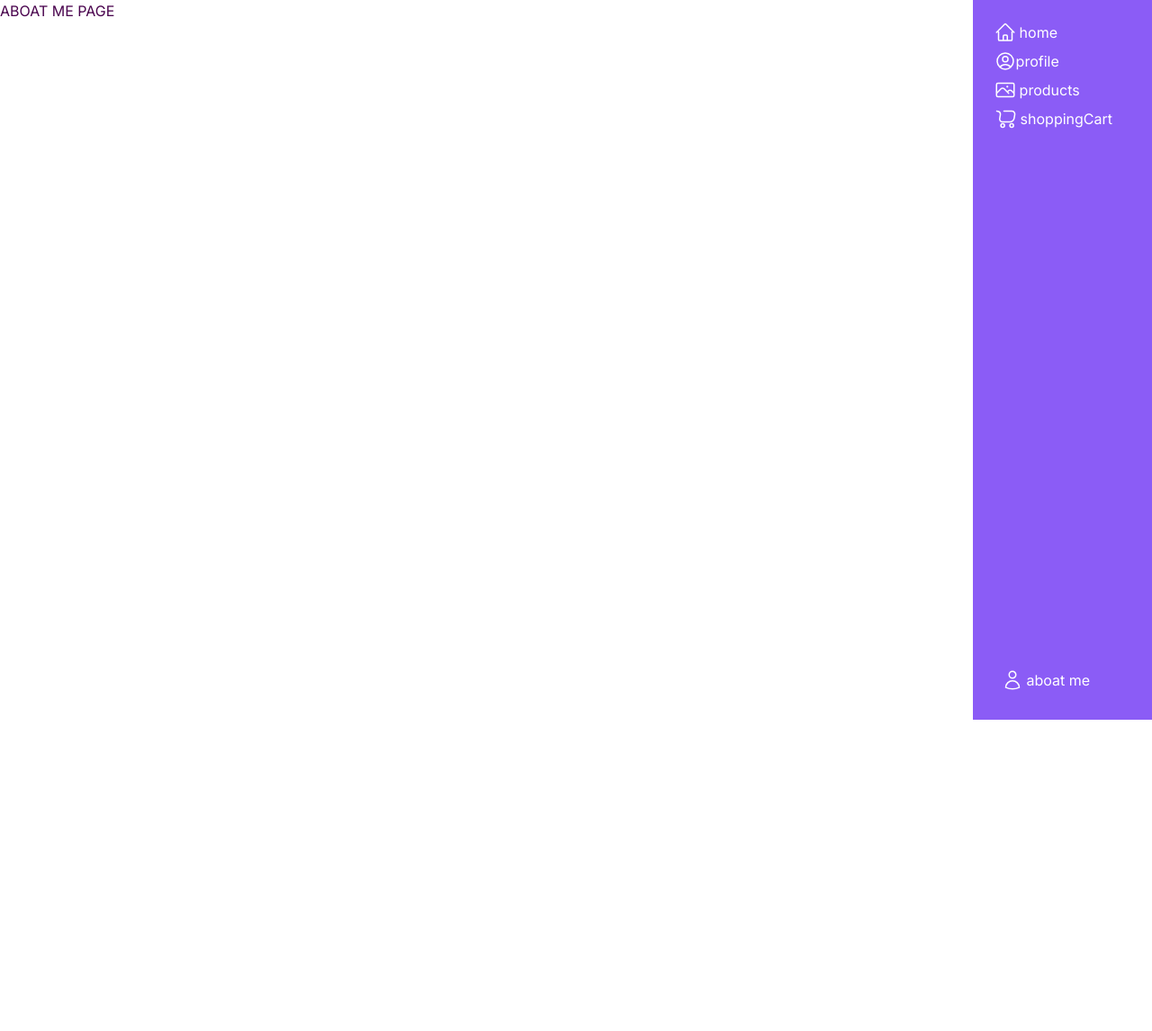
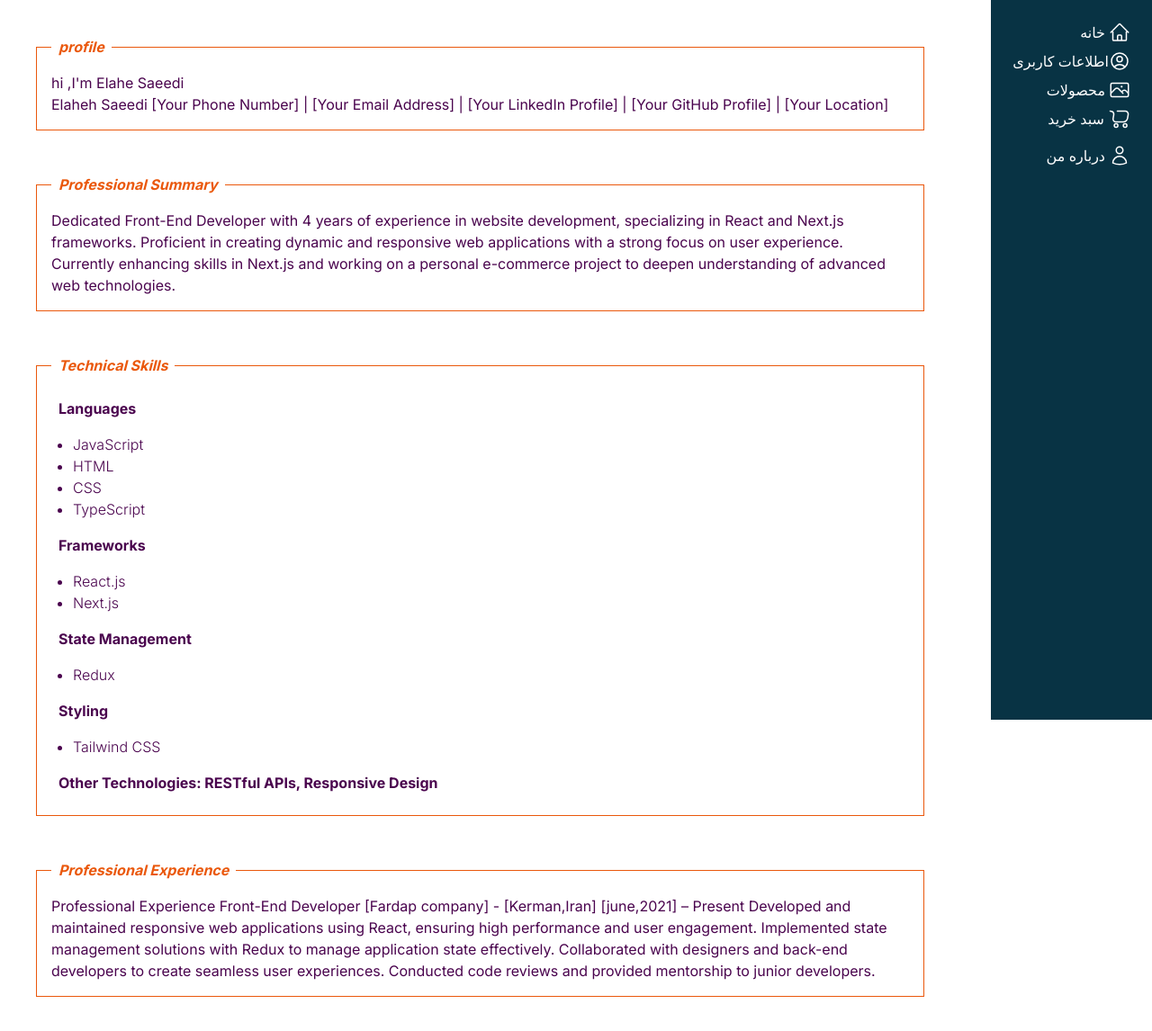
Before and after one commit to elisaeidi/digimall, a Next.js app: page /aboatMe in a window 1280 px wide. Shown: the whole page at 90% size. Before the commit the page ends 800 px from the top, so only its background shows below. Built offline with nearby package versions, Linux system fonts and the light colour scheme.

Commit message:
create aboat me page

```diff
--- a/src/app/aboatMe/page.js
+++ b/src/app/aboatMe/page.js
@@ -1,3 +1,71 @@
-export default function Aboat(){
-    return <h1 className="col-span-3">ABOAT ME PAGE</h1>
+import Image from "next/image";
+
+export default function Aboat() {
+    return (
+        <div className="flex-1 flex flex-col  text--cyan-950 p-4">
+            {/* <Image className='rounded-full' width={100} height={100} src="/images/Elahe_Saeedi.jpg" /> */}
+
+            {/* profile */}
+            <fieldset className="border border-orange-600 p-4 m-6">
+                <legend className="italic text-base font-bold px-2 text-orange-600">profile</legend>
+                <h1>hi ,I'm Elahe Saeedi</h1>
+                <p>Elaheh Saeedi
+                    [Your Phone Number] | [Your Email Address] | [Your LinkedIn Profile] | [Your GitHub Profile] | [Your Location]</p>
+
+            </fieldset>
+            {/* Professional Summary */}
+            <fieldset className="border border-orange-600 p-4 m-6">
+                <legend className="italic text-base font-bold px-2 text-orange-600">Professional Summary</legend>
+                <p> Dedicated Front-End Developer with 4 years of experience in website development, specializing in React and Next.js frameworks. Proficient in creating dynamic and responsive web applications with a strong focus on user experience. Currently enhancing skills in Next.js and working on a personal e-commerce project to deepen understanding of advanced web technologies.</p>
+            </fieldset>
+            {/* Technical Skills  */}
+            <fieldset className="border border-orange-600 p-4 m-6">
+                <legend className="italic text-base font-bold px-2 text-orange-600">Technical Skills </legend>
+                <ul className="list-none p-2">
+                    <li className="font-bold">Languages
+                        <ul className="list-disc font-light text-base p-4">
+                            <li>JavaScript</li>
+                            <li>HTML</li>
+                            <li>CSS</li>
+                            <li>TypeScript</li>
+                        </ul>
+                    </li>
+                    <li className="font-bold">Frameworks
+                        <ul className="list-disc font-light p-4">
+                            <li>React.js</li>
+                            <li>Next.js</li>
+                        </ul>
+                    </li>
+                    <li className="font-bold">State Management
+                        <ul className="list-disc font-light p-4">
+                            <li>Redux</li>
+                        </ul>
+                    </li>
+                    <li className="font-bold">Styling
+                        <ul className="list-disc font-light p-4">
+                            <li>Tailwind CSS</li>
+                        </ul>
+                    </li>
+                    <li className="font-bold">Other Technologies: RESTful APIs, Responsive Design</li>
+                </ul>
+            </fieldset>
+            {/* Professional Experience */}
+            <fieldset className="border border-orange-600 p-4 m-6">
+                <legend className="italic text-base font-bold px-2 text-orange-600">Professional Experience</legend>
+                <p>
+                    Professional Experience
+                    Front-End Developer
+                    [Fardap company] - [Kerman,Iran]
+                    [june,2021] – Present
+
+                    Developed and maintained responsive web applications using React, ensuring high performance and user engagement.
+                    Implemented state management solutions with Redux to manage application state effectively.
+                    Collaborated with designers and back-end developers to create seamless user experiences.
+                    Conducted code reviews and provided mentorship to junior developers.
+                </p>
+
+            </fieldset>
+        </div>
+    )
+
 }
--- a/src/app/components/cardComponents/page.js
+++ b/src/app/components/cardComponents/page.js
@@ -14,7 +14,7 @@ export default function CardComponent({ ...props }) {
             {
                 cardList.map((item, index) => {
                     return <Link
-                        className='rounded-lg border border-violet-500 bg-violet-500 text-white m-2'
+                        className='rounded-lg border border-orange-600 bg-orange-600 text-white m-2'
                         href={`/products/${item.id}`}
                         key={index}
                     >
@@ -22,7 +22,7 @@ export default function CardComponent({ ...props }) {
                             <Image className='overflow-hidden rounded-t-lg hover:shadow-md shadow-red-900 min-h-60 max-h-60 min-w-60 max-w-60' layout='fixed' width={200} height={200} src={item.url} />
                             <div className='flex-wrap p-2'>
                                 <p><span>productName : </span>{item.name}</p>
-                                <p><span>price : </span>{item.price}</p>
+                               <p><span>price : < /span>{item.price}</p>
                                 <p>
                                     {item.productCount != 0 ? <label><span>count : </span>{item.productCount}<span></span></label>
                                         :
--- a/src/app/components/form/page.js
+++ b/src/app/components/form/page.js
@@ -7,6 +7,7 @@ import { useFormState } from "react-dom"
 
 export default function CreateForm({ ...props }) {
     const list = props.inputList
+    console.log("list>>>>>>>>>>",list)
     const [state, formAction] = useFormState(postForm, {})
 
     return (
--- a/src/app/components/navbar/page.js
+++ b/src/app/components/navbar/page.js
@@ -7,12 +7,19 @@ import { useSelector } from 'react-redux';
 export default function Navbar() {
     const state = useSelector((state => state.shoppingCart))
     const [isOpenMenu, setIsMenuOpen] = useState(false)
+    const [isSelected, setIsSelected] = useState(false)
+    const [bgColor,setBgColor] =useState('flex m-2 hoverLink')
+    const linkList = ["p1","p2","p3","p4"]
+
+    const handleBgColor =(index)=>{
+        setIsSelected(index)
+    }
 
     const handleToggleMenu = () => {
         setIsMenuOpen(!isOpenMenu);
     };
     return (
-        <>
+        <div dir='rtl'>
             <div id='burger' onClick={handleToggleMenu} className='md:hidden flex m-2 fixed top-0 right-0'>
                 <svg xmlns="http://www.w3.org/2000/svg" fill="none" viewBox="0 0 24 24" strokeWidth="1.5" stroke="currentColor"
                     className="w-6 h-6"
@@ -23,55 +30,64 @@ export default function Navbar() {
             {/* <div className={`md:navbar ${isOpenMenu ? 'navbar' : ''}`}
             > */}
             <div className='flex-1 flex flex-col justify-between text-white p-4'>
+
+                {/* <div>
+
+                    {
+                        linkList.map((item,index)=>{
+                            return <p className={isSelected  === index ? 'bg-red-200 m-2' : 'bg-yellow-400 m-2'} onClick={(index)=>handleBgColor(index)}>{item}</p>
+                        })
+                    }
+                </div> */}
                 <div>
-                    <Link href='/home' className='flex m-2 hoverLink'>
+                    <Link href='/home' className={bgColor} onClick={handleBgColor}>
                         <svg xmlns="http://www.w3.org/2000/svg" fill="none" viewBox="0 0 24 24" strokeWidth="1.5" stroke="currentColor"
                             className="w-6 h-6"
                         >
                             <path strokeLinecap="round" strokeLinejoin="round" d="m2.25 12 8.954-8.955c.44-.439 1.152-.439 1.591 0L21.75 12M4.5 9.75v10.125c0 .621.504 1.125 1.125 1.125H9.75v-4.875c0-.621.504-1.125 1.125-1.125h2.25c.621 0 1.125.504 1.125 1.125V21h4.125c.621 0 1.125-.504 1.125-1.125V9.75M8.25 21h8.25" />
                         </svg>
 
-                        <li className='list-none mx-1'>home</li>
+                        <li className='list-none mx-1'>خانه</li>
                     </Link>
-                    <Link href='/profile' className='flex m-2 hoverLink'>
+                    <Link href='/profile' className={bgColor} onClick={handleBgColor}>
                         <svg xmlns="http://www.w3.org/2000/svg" fill="none" viewBox="0 0 24 24" strokeWidth="1.5" stroke="currentColor"
                             className="w-6 h-6"
                         >
                             <path strokeLinecap="round" strokeLinejoin="round" d="M17.982 18.725A7.488 7.488 0 0 0 12 15.75a7.488 7.488 0 0 0-5.982 2.975m11.963 0a9 9 0 1 0-11.963 0m11.963 0A8.966 8.966 0 0 1 12 21a8.966 8.966 0 0 1-5.982-2.275M15 9.75a3 3 0 1 1-6 0 3 3 0 0 1 6 0Z" />
                         </svg>
 
-                        <li className='list-none'>profile</li>
+                        <li className='list-none'>اطلاعات کاربری</li>
                     </Link>
-                    <Link href='/products' className='flex m-2 hoverLink'>
+                    <Link href='/products' className={bgColor} onClick={handleBgColor}>
                         <svg xmlns="http://www.w3.org/2000/svg" fill="none" viewBox="0 0 24 24" strokeWidth="1.5" stroke="currentColor"
                             className="w-6 h-6"
                         >
                             <path strokeLinecap="round" strokeLinejoin="round" d="m2.25 15.75 5.159-5.159a2.25 2.25 0 0 1 3.182 0l5.159 5.159m-1.5-1.5 1.409-1.409a2.25 2.25 0 0 1 3.182 0l2.909 2.909m-18 3.75h16.5a1.5 1.5 0 0 0 1.5-1.5V6a1.5 1.5 0 0 0-1.5-1.5H3.75A1.5 1.5 0 0 0 2.25 6v12a1.5 1.5 0 0 0 1.5 1.5Zm10.5-11.25h.008v.008h-.008V8.25Zm.375 0a.375.375 0 1 1-.75 0 .375.375 0 0 1 .75 0Z" />
                         </svg>
 
-                        <li className='list-none mx-1'>products</li>
+                        <li className='list-none mx-1'>محصولات</li>
                     </Link>
-                    <Link href='/shoppingCart' className='flex m-2 hoverLink'>
-                      <Image src={"/images/cartshoppingIcon.svg"} width={25} height={25}/>
+                    <Link href='/shoppingCart' className={bgColor} onClick={handleBgColor}>
+                      <Image src={"/images/cartshoppingIcon.svg"} width={25} height={25} />
 
-                        <li className='list-none mx-1'>shoppingCart
-                            <span className='text-rose-500 mx-2'><b>{state.cart.length > 0 ? state.cart.length : ''}</b></span>
+                        <li className='list-none mx-1'>سبد خرید
+                            <span className='text-orange-600 mx-2'><b>{state.cart.length > 0 ? state.cart.length : ''}</b></span>
                         </li>
                     </Link>
                 </div>
                 <div>
-                    <Link href='/aboatMe' className='flex m-4 hoverLink'>
+                    <Link href='/aboatMe' className={bgColor} onClick={handleBgColor}>
                         <svg xmlns="http://www.w3.org/2000/svg" fill="none" viewBox="0 0 24 24" strokeWidth="1.5" stroke="currentColor"
                             className="w-6 h-6"
                         >
                             <path strokeLinecap="round" strokeLinejoin="round" d="M15.75 6a3.75 3.75 0 1 1-7.5 0 3.75 3.75 0 0 1 7.5 0ZM4.501 20.118a7.5 7.5 0 0 1 14.998 0A17.933 17.933 0 0 1 12 21.75c-2.676 0-5.216-.584-7.499-1.632Z" />
                         </svg>
 
-                        <li className='list-none mx-1'>aboat me</li>
+                        <li className='list-none mx-1'>درباره من</li>
                     </Link>
                 </div>
             </div>
 
-        </>
+        </div>
     )
 }
--- a/src/app/components/submit_button/page.js
+++ b/src/app/components/submit_button/page.js
@@ -5,7 +5,7 @@ export default function Submit({...props}) {
     const {pending} = useFormStatus()
     return (
         <div dir="ltr">
-            <button disabled={pending} className="border rounded-lg w-full bg-green-600 text-white m-4 p-2">{props.name}</button>
+            <button disabled={pending} onClick={()=>{console.log("submit")}} className="border rounded-lg w-full bg-green-600 text-white m-4 p-2">{props.name}</button>
         </div>
     )
 }
--- a/src/app/globals.css
+++ b/src/app/globals.css
@@ -3,7 +3,11 @@
 @tailwind components;
 @tailwind utilities;
 
-@layer base {}
+@layer base {
+   .active{
+      background-color: yellow;
+   }
+}
 
 @layer utilities {
    body {
--- a/src/app/home/page.js
+++ b/src/app/home/page.js
@@ -1,3 +1,7 @@
 export default function Home(){
-    return <h1>HOME PAGE</h1>
+    return (
+        <div className="flex-1 flex flex-row justify-center items-center text-rose-400 text-2xl">
+            <h1>home page is comming soon...</h1>
+        </div>
+    )
 }
--- a/src/app/layout.js
+++ b/src/app/layout.js
@@ -18,7 +18,7 @@ export default function RootLayout({ children }) {
           <div  className='flex flex-col basis-10/12 h-screen'>
           {children}
           </div>
-          <div className="flex flex-col basis-3/12 fixed right-0 h-screen bg-violet-500">
+          <div className="flex flex-col basis-3/12 fixed right-0 h-screen bg-cyan-950">
           <Navbar/>
           </div>
         </Provivders>
--- a/src/app/page.js
+++ b/src/app/page.js
@@ -1,5 +1,7 @@
+import Link from "next/link";
+
 export default function App(){
     return(
-        <div>elahe</div>
+        <Link href="/layout"/>
     )
 }
--- a/src/app/shoppingCart/page.js
+++ b/src/app/shoppingCart/page.js
@@ -64,7 +64,7 @@ export default function ShoppingCart() {
                                                         {item.discount ?
                                                             <label><span className="text-gray-300"><del>{parseInt(item.price).toLocaleString("fa")}</del></span><span className="text-rose-400 text-xs">{item.discount.toLocaleString("fa")}%</span></label> : ''}
                                                         <br />
-                                                        <span> {((item.price * item.discount) / 100).toLocaleString("fa")}</span>
+                                                        <span> {item.discount ? ((item.price * item.discount) / 100).toLocaleString("fa") : parseInt(item.price).toLocaleString("fa")}</span>
                                                     </td>
                                                     <td className="flex justify-center items-center w-full">
                                                         <button className="cursor-pointer  outline-none bg-blue-100 px-2 rounded-lg border border-blue-100 hover:bg-blue-300 " onClick={() => item.qty < item.productCount && dispatch(increment(item.id))}>+</button>
```
Also changed, not shown: db.json (+44 -32 lines), src/app/profile/page.js (+30 -23 lines), public/images/Elahe_Saeedi.jpg (added), public/images/mobileAi.png (added).
